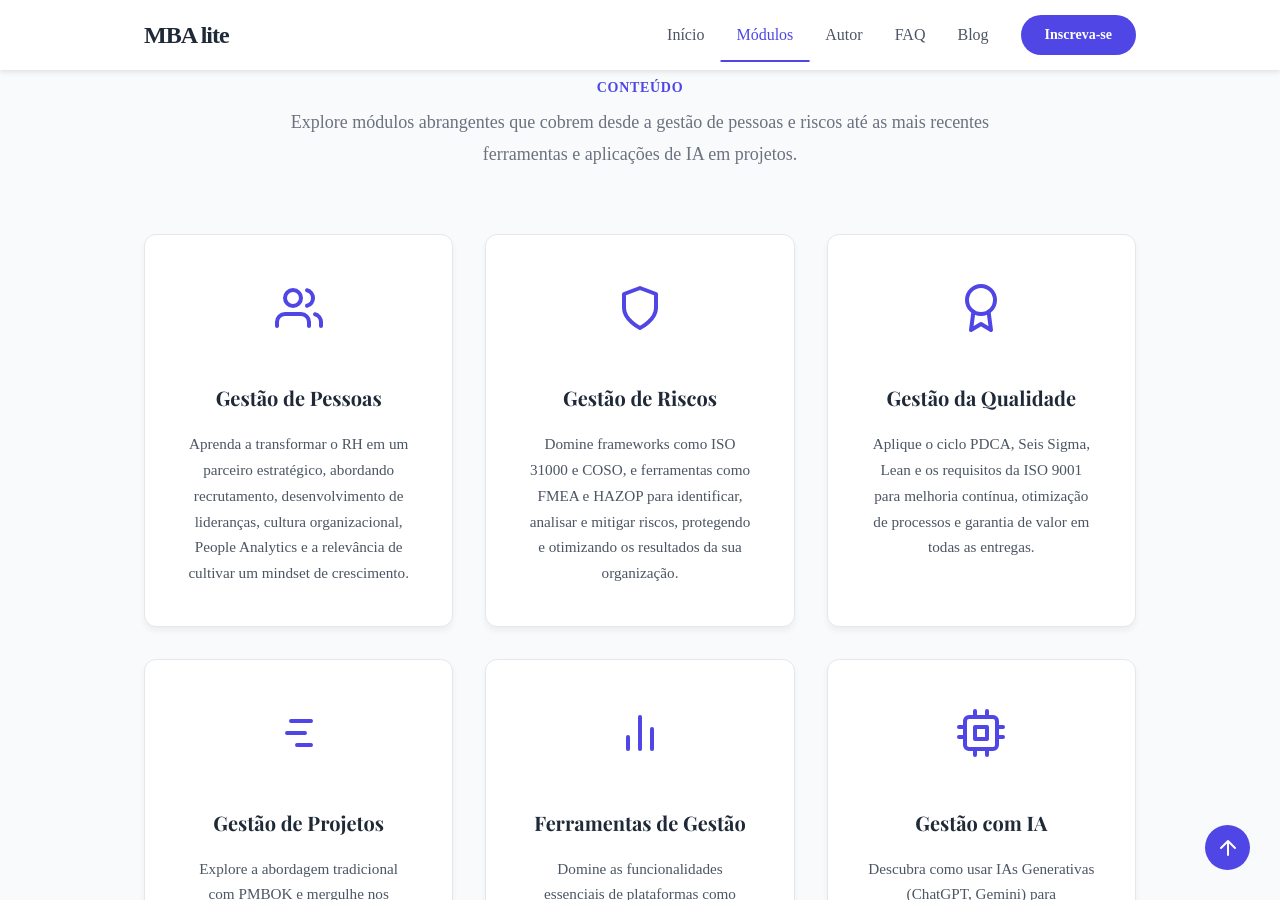
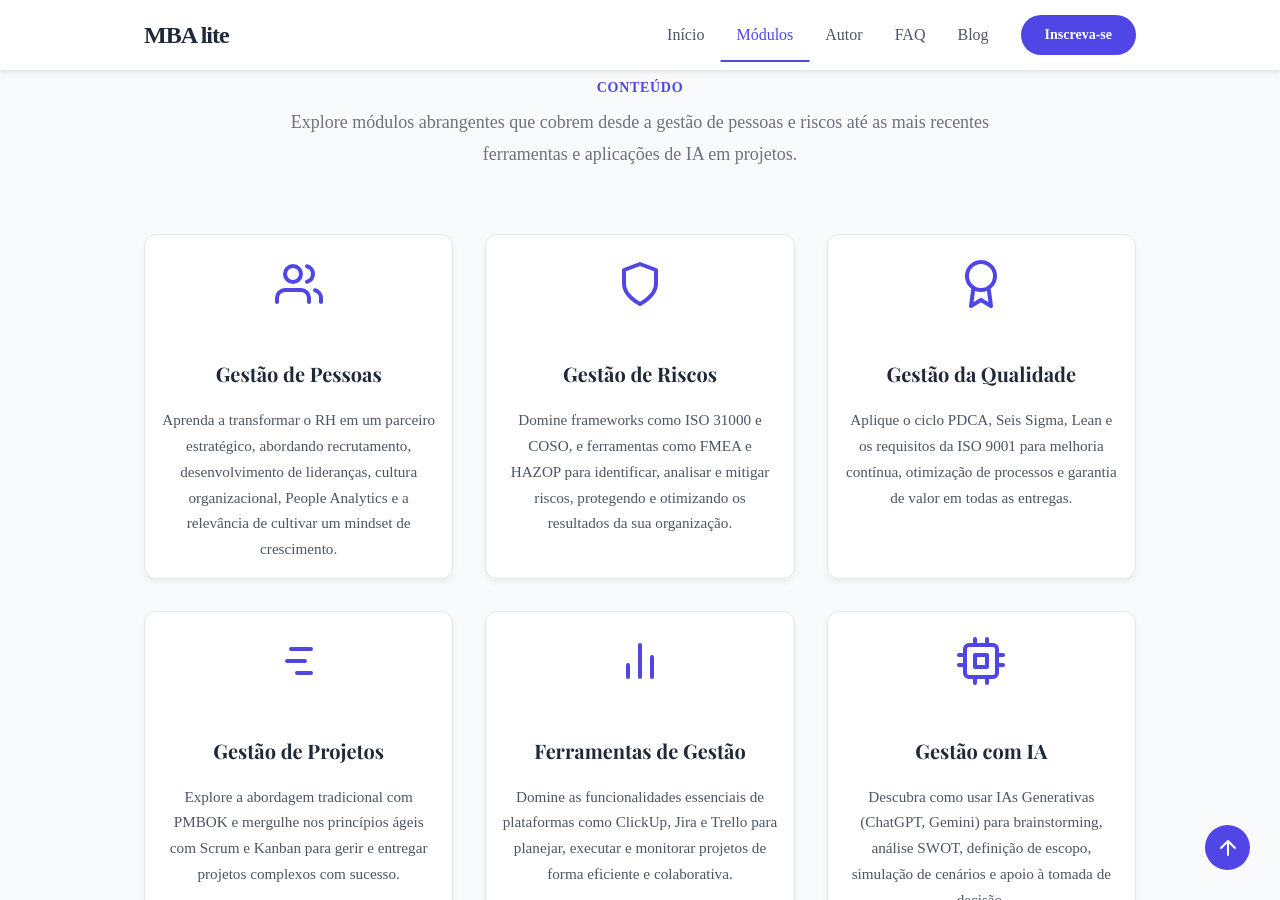
Before and after one commit to danub-io/MBAlite, a Jekyll site: the page index.html, which Jekyll copies as it is, in a window 1280 px wide and 900 px high, scrolled down 1010 px. Built offline with Jekyll 4.4.1, drawn with Linux system fonts in a browser that asks for light colours; some web fonts are replaced.

Commit message:
Melhora o layout dos cartões de módulo e de publicação
- Reduz o `padding` dos cartões de módulo (`.module-card`) para `1rem` para um visual mais limpo.
- Aumenta o `gap` da grade de publicações (`.publications-grid`) para `4rem` para melhorar o espaçamento em dispositivos móveis.

```diff
--- a/index.html
+++ b/index.html
@@ -350,7 +350,7 @@
         }
 .module-card {
     background: #fff;
-    padding: 2.5rem;
+    padding: 1rem;
     border: 1px solid var(--color-border);
     border-radius: 0.75rem;
     text-align: center;
@@ -555,7 +555,7 @@ footer p {
         }
         .publications-grid {
             display: grid;
-            gap: 2rem;
+            gap: 4rem;
             margin-top: 2rem;
         }
         @media (min-width: 768px) {
```
